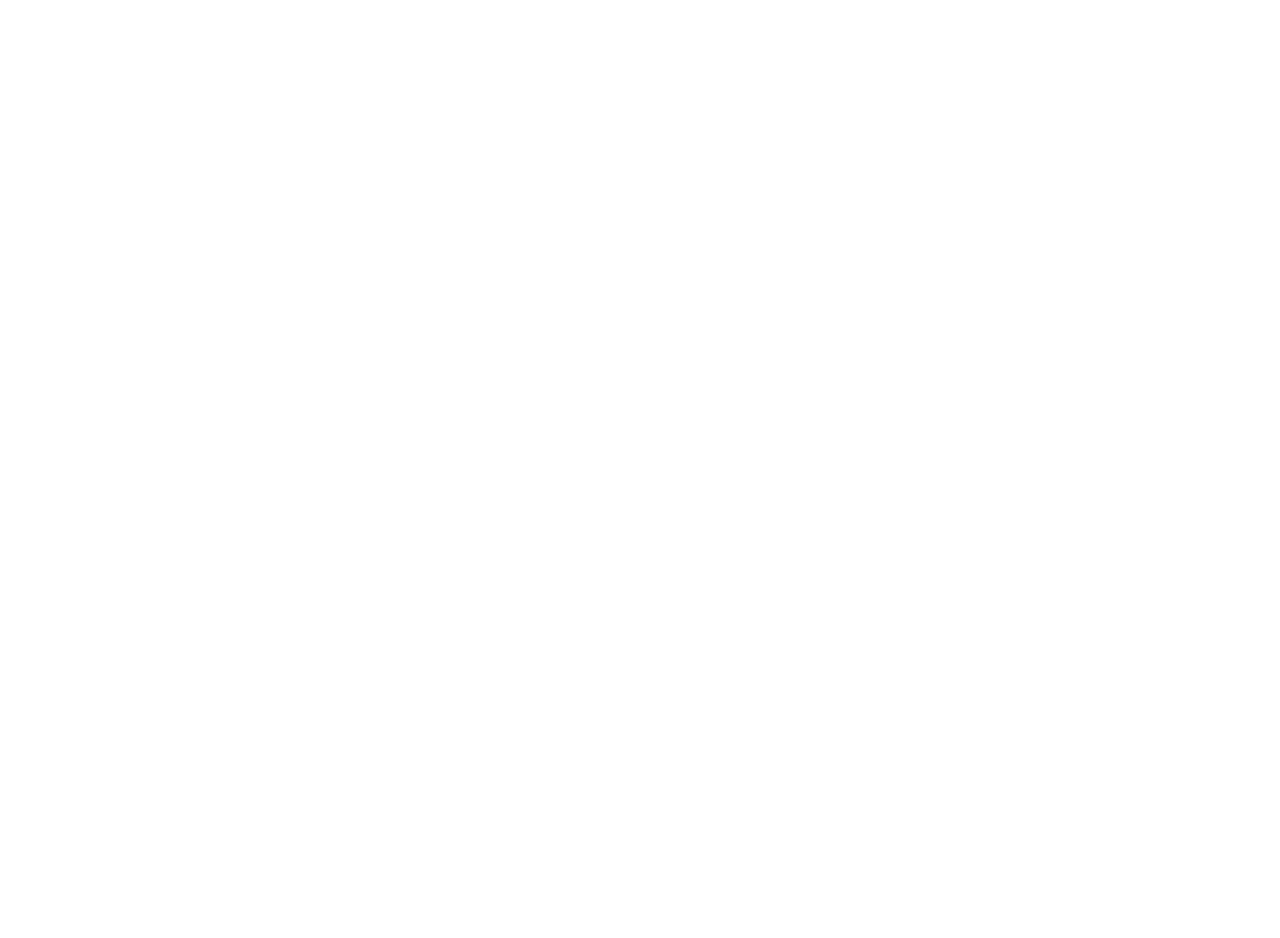
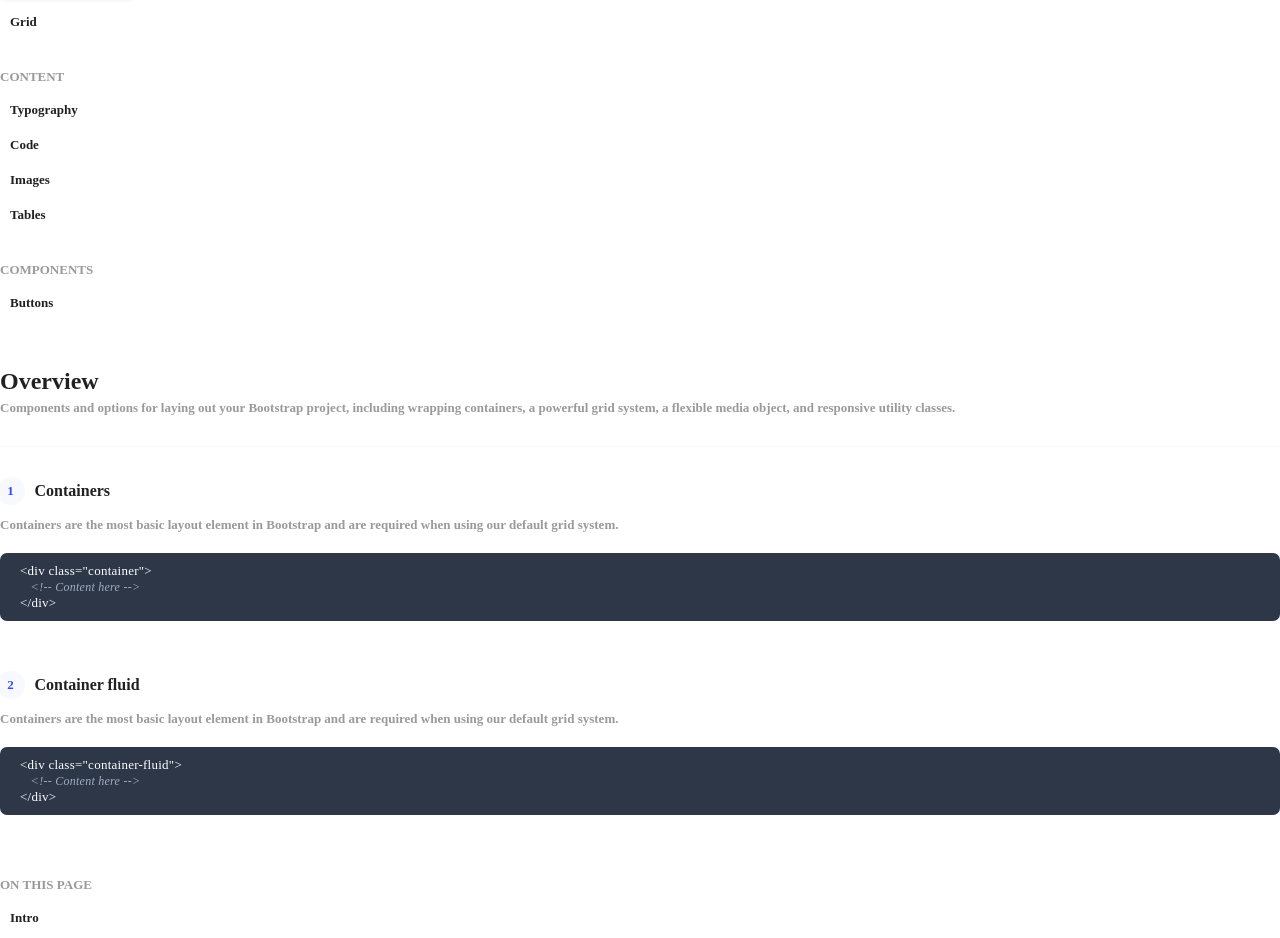
Before and after one commit to ceempl/ceempl-docs, a Nuxt app: page /layout in a window 1280 px wide. Before the commit this address had no page. Shown: the part 380-1318 px from the top of the page. Before the commit the page ends 800 px from the top, so only its background shows below. Built offline with nearby package versions, Linux system fonts and the light colour scheme.

Commit message:
add docs/layout

```diff
--- a/components/Sidebar.vue
+++ b/components/Sidebar.vue
@@ -18,7 +18,7 @@
             <span class="title">Layout</span>
             <ul>
                 <li>
-                    <nuxt-link to="/layout/overview">Overview</nuxt-link>
+                    <nuxt-link to="/layout">Overview</nuxt-link>
                 </li>
                 <li>
                     <nuxt-link to="/layout/grid">Grid</nuxt-link>
--- a/layouts/default.vue
+++ b/layouts/default.vue
@@ -41,9 +41,10 @@
   }
 
   code {
-    font-family: menlo;
+    font-family: ubuntu;
     font-weight: normal;
-    font-size: 12px;
+    font-size: 13px;
+    letter-spacing: 0.25px;
   }
 
   pre {
@@ -134,7 +135,6 @@
     margin: 0 2px;
     padding: 3px 8px;
     color: #2F4BFF;
-    font-weight: bold;
   }
 
   .main .item .code {
@@ -154,12 +154,16 @@
   .main .item .code span.comment {
     font-size: 12px;
     color: #A0AEC0;
+    display: inline-block;
+    font-style: italic;
+  }
+
+  .main .item .code span.comment.margin {
     margin-bottom: 15px;
-    display: inline-block;
   }
 
   .main .item .code span.blue {
-    font-size: 12px;
+    font-size: 13px;
     color: #65CAFF;
     margin-bottom: 0;
   }
--- a/pages/docs/installation.vue
+++ b/pages/docs/installation.vue
@@ -20,7 +20,7 @@
                   </div>
                   <p class="description">For most projects, you’ll want to install Ceempl via npm.</p>
                   <div class="code">
-                    <pre><code><span class="comment">#using npm</span>
+                    <pre><code><span class="comment margin">#using npm</span>
 npm install ceempl</code></pre>
                   </div>
                 </div>
@@ -32,7 +32,7 @@
                   </div>
                   <p class="description">And for most projects, you’ll want to install Ceempl via yarn.</p>
                   <div class="code">
-                    <pre><code><span class="comment">#using yarn</span>
+                    <pre><code><span class="comment margin">#using yarn</span>
 yarn add ceempl</code></pre>
                   </div>
                 </div>
@@ -44,7 +44,7 @@
                   </div>
                   <p class="description">Looking to quickly add Ceempl to your project? Use CeemplCDN, provided for free by the folks at UNPKG. </p>
                   <div class="code">
-                    <pre><code><span class="comment">#using CDN</span>
+                    <pre><code><span class="comment margin">#using CDN</span>
 <<span>link rel="<span class="blue">stylesheet</span>" href="<span class="blue">https://unpkg.com/ceempl@0.1.0/dist/ceempl.css</span>"</span>></code></pre>
                   </div>
                 </div>
@@ -84,7 +84,3 @@
   }
 }
 </script>
-
-<style>
-
-</style>
--- a/pages/index.vue
+++ b/pages/index.vue
@@ -31,7 +31,7 @@
         </svg>
         <p>A lightweight and simple front-end framework for developing fast web interfaces.</p>
         <div class="action">
-          <nuxt-link to="/docs" class="primary">Get started</nuxt-link>
+          <nuxt-link to="/docs/installation" class="primary">Get started</nuxt-link>
           <a class="secondary" href="https://github.com/ceempl/ceempl" target="_blank">GitHub</a>
         </div>
       </div>
--- /dev/null
+++ b/pages/layout/index.vue
@@ -0,0 +1,76 @@
+<template>
+    <div class="container">
+        <Navbar />
+        <div class="docs">
+          <div class="row">
+            <div class="col md-2">
+              <Sidebar />
+            </div>
+            <div class="col md-8">
+              <div class="main">
+                <div class="title">
+                  <h1>Overview</h1>
+                  <p>Components and options for laying out your Bootstrap project, including wrapping containers, a powerful grid system, a flexible media object, and responsive utility classes.</p>
+                </div>
+                <div class="item">
+                  <div class="header">
+                    <a href="#container">#</a>
+                    <span>1</span>
+                    <h4>Containers</h4>
+                  </div>
+                  <p class="description">Containers are the most basic layout element in Bootstrap and are required when using our default grid system.</p>
+                  <div class="code">
+                    <pre><code><<span>div class="container"</span>>
+  <span class="comment"> <span><</span>!-- Content here --> </span>
+<<span>/div</span>></code></pre>
+                  </div>
+                </div>
+                <div class="item">
+                  <div class="header">
+                    <a href="#containerFluid">#</a>
+                    <span>2</span>
+                    <h4>Container fluid</h4>
+                  </div>
+                  <p class="description">Containers are the most basic layout element in Bootstrap and are required when using our default grid system.</p>
+                  <div class="code">
+                    <pre><code><<span>div class="container-fluid"</span>>
+  <span class="comment"> <span><</span>!-- Content here --> </span>
+<<span>/div</span>></code></pre>
+                  </div>
+                </div>
+              </div>
+            </div>
+            <div class="col md-2">
+              <div class="sidebar right">
+                <div class="item">
+                  <span class="title">On this page</span>
+                  <ul>
+                      <li>
+                        <p>Intro</p>
+                      </li>
+                  </ul>
+                </div>
+              </div>
+            </div>
+          </div>
+        </div>
+    </div>
+</template>
+
+<script>
+import Navbar from '~/components/Navbar.vue'
+import Sidebar from '~/components/Sidebar.vue'
+
+export default {
+  components: {
+    Navbar,
+    Sidebar
+  }
+}
+</script>
+
+<style>
+
+
+
+</style>
```
